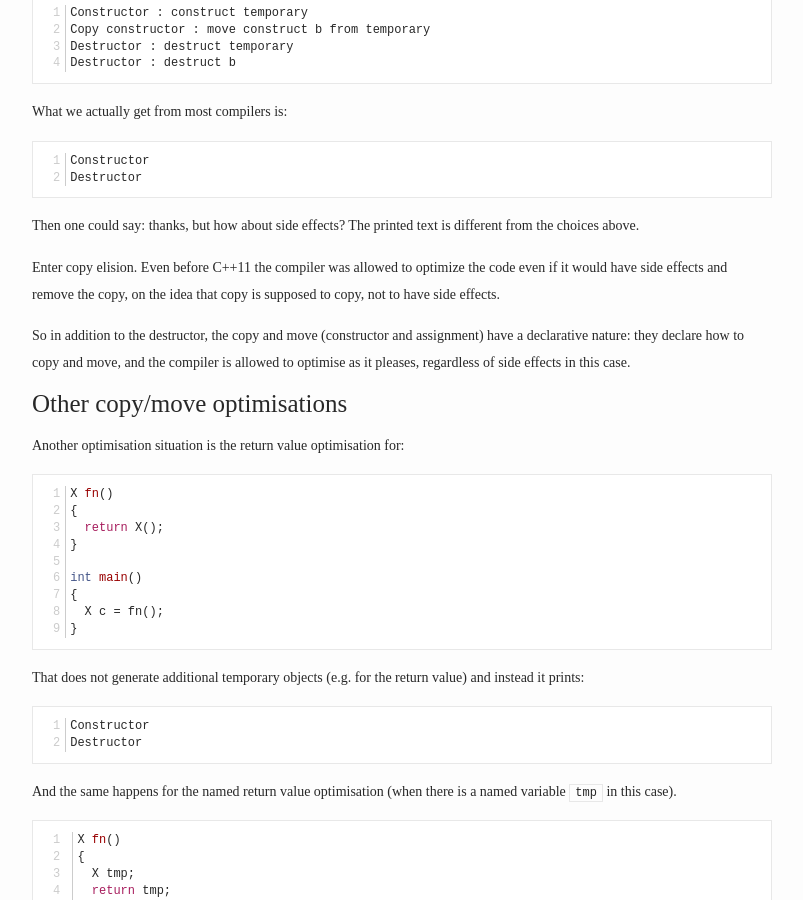
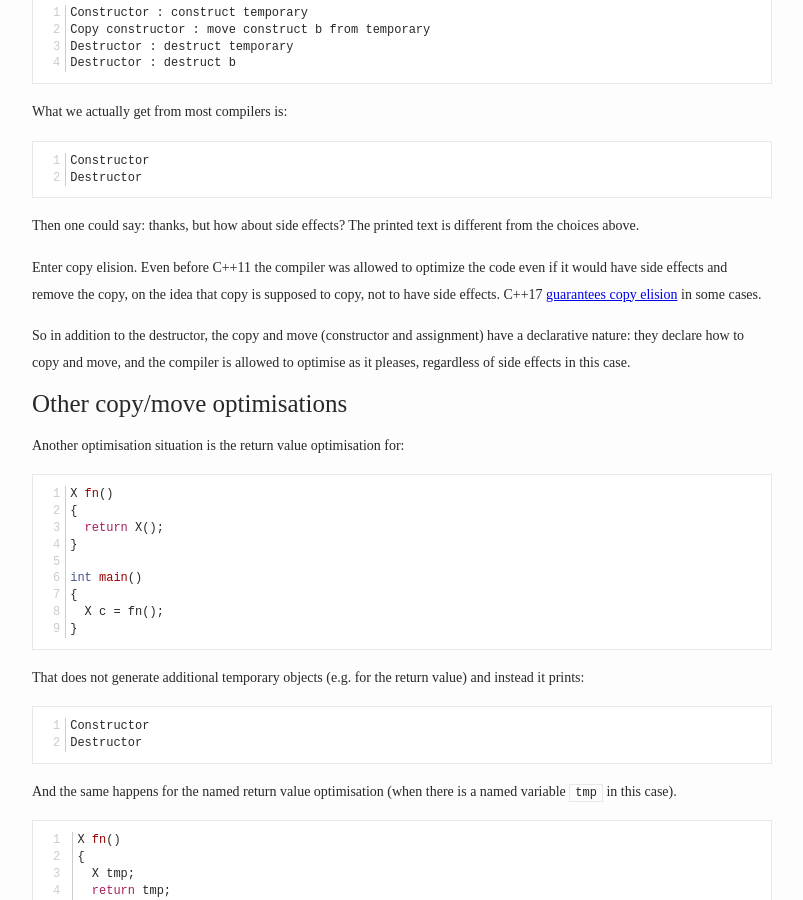
Before and after one commit to bajamircea/bajamircea.github.io, a Jekyll site: the page built from _posts/2016-03-27-specialop-declarative.markdown, in a window 1280 px wide and 900 px high, scrolled down 1808 px. Shown: the whole window, without its empty margins (238-1041 px from the left). Built offline with Jekyll 4.4.1, drawn with Linux system fonts in a browser that asks for light colours; nearby versions of some CDN libraries.

Commit message:
C++17 copy elision

```diff
--- a/_posts/2016-03-27-specialop-declarative.markdown
+++ b/_posts/2016-03-27-specialop-declarative.markdown
@@ -118,7 +118,8 @@ different from the choices above.
 
 Enter copy elision. Even before C++11 the compiler was allowed to optimize the
 code even if it would have side effects and remove the copy, on the idea that
-copy is supposed to copy, not to have side effects.
+copy is supposed to copy, not to have side effects. C++17 [guarantees copy
+elision][cpp17-copy-elision] in some cases.
 
 So in addition to the destructor, the copy and move (constructor and
 assignment) have a declarative nature: they declare how to copy and move, and
@@ -223,3 +224,5 @@ ignoring side effects.
 However we've also seen that the compiler does not indentify all the cases when
 a variable is no longer used, and we had to use `std::move` to communicate this
 intent.
+
+[cpp17-copy-elision]: http://www.open-std.org/jtc1/sc22/wg21/docs/papers/2015/p0135r0.html
```
